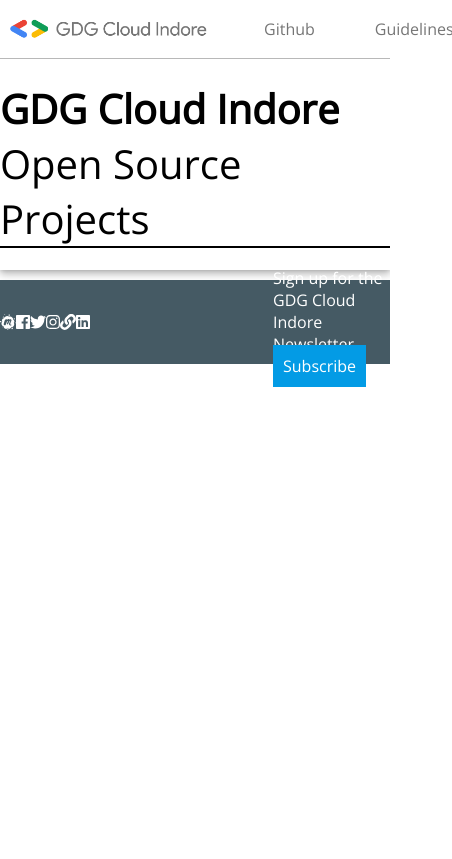
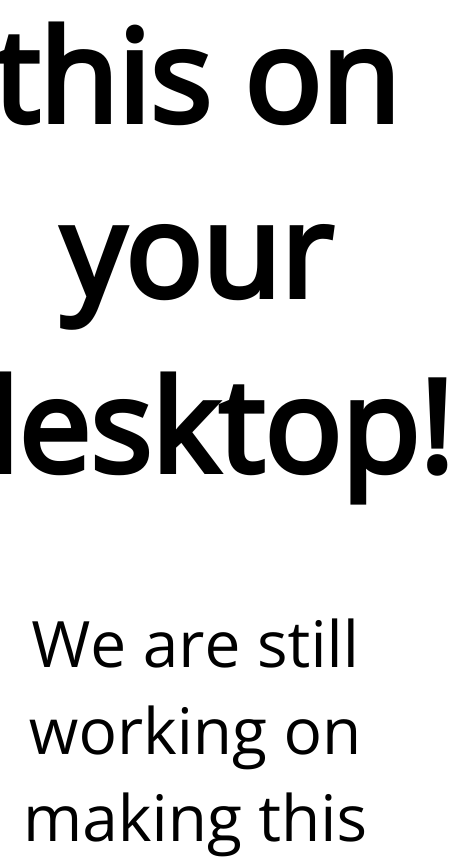
Before and after one commit to gdg-cloud-indore/projectfolder, a plain HTML site: page index.html in a window 390 px wide. Shown: the top 859 px of the page, 452 px wide, since content can reach past the window. Drawn offline with nearby package versions, Linux system fonts and the light colour scheme; no server answers; a web font is replaced by a local one.

Commit message:
Mobile restriciton added

```diff
--- a/index.html
+++ b/index.html
@@ -22,6 +22,11 @@
   </head>
   <body>
     <div class="loader-container"><div class="loader"></div></div>
+    <div class="nosize">
+      <h1>You need to open this on your desktop!</h1><br>
+      We are still working on making this page responsive!<br><br>
+      <span>To contribute: <a href="http://github.com/gdg-cloud-indore/projectfolder" target="_blank" rel="noopener noreferrer">View Github</a>
+    </div>
     <div class="content">
       <header>
         <div class="title">
--- a/style.css
+++ b/style.css
@@ -239,3 +239,26 @@ footer {
   cursor: pointer;
   padding: 10px;
 }
+@media only screen and (max-width: 1100px) {
+  .nosize {
+    display: block;
+    width: 100vw;
+    height: 100vh;
+    z-index: 1;
+    background: White;
+    display: flex;
+    justify-content: center;
+    align-items: center;
+    flex-direction: column;
+    font-size: 4rem;
+    text-align: center;
+  }
+  .content {
+    visibility: hidden;
+    height: 0;
+    width: 0;
+  }
+  body {
+    overflow: hidden;
+  }
+}
```
